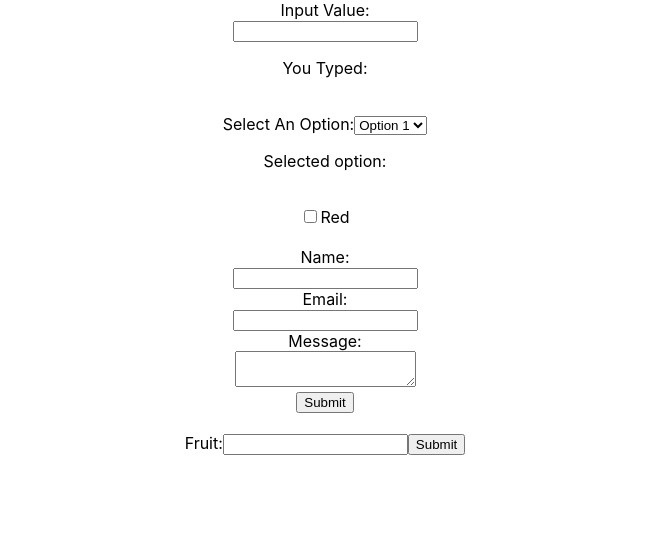
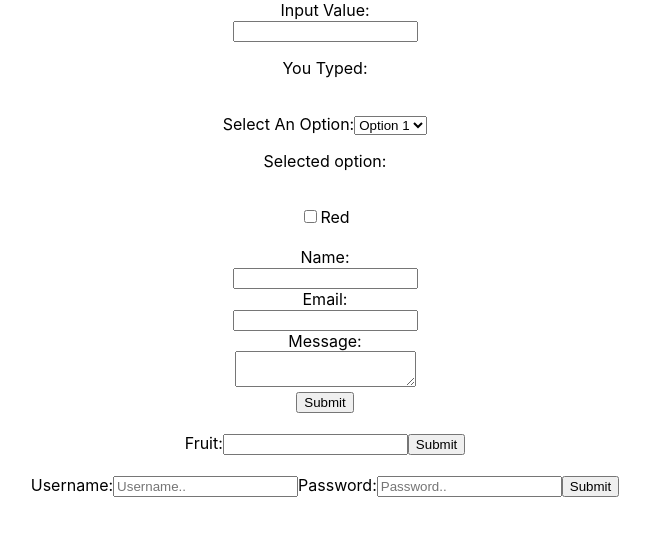
Before and after one commit to spirosEND/react-controlled-components, a React (Create React App) app: page / in a window 1280 px wide. Shown: the top 536 px of the page, without its empty margins (315-965 px from the left). Built offline with nearby package versions, Linux system fonts and the light colour scheme.

Commit message:
add login form

```diff
--- a/src/App.js
+++ b/src/App.js
@@ -14,6 +14,8 @@
       <Multiple />
       <br />
       <MyForm />
+      <br />
+      <Login />
     </div>
   );
 }
@@ -105,17 +107,14 @@
       <br />
       <input type="text" id="name" name="name" value={formData.name} onChange={handleChange}/>
       <br />
-
       <label htmlFor="email">Email:</label>
       <br />
       <input type="email" id="email" name="email" value={formData.email} onChange={handleChange}/>
       <br />
-
       <label htmlFor="message">Message:</label>
       <br />
       <textarea id="message" name="message" value={formData.message} onChange={handleChange}/>
       <br />
-
       <button type="submit">Submit</button>
     </form>
   );
@@ -143,6 +142,8 @@
     event.preventDefalt();
     if (inputValue.length >= 5) {
 
+
+
     }else{
       setInputError('Input must be at least 5 characters');
     }
@@ -160,4 +161,23 @@
   );
 }
 
+
+function Login() {
+  return (
+    <form>
+      <label>
+        Username:
+        <input type="text" name="username" placeholder='Username..'/>
+      </label>
+      <label>
+        Password:
+        <input type="password" name="password" placeholder='Password..'/>
+      </label>
+      <input type="submit" value="Submit" />
+    </form>
+  );
+}
+
+
+
 export default App;
```
